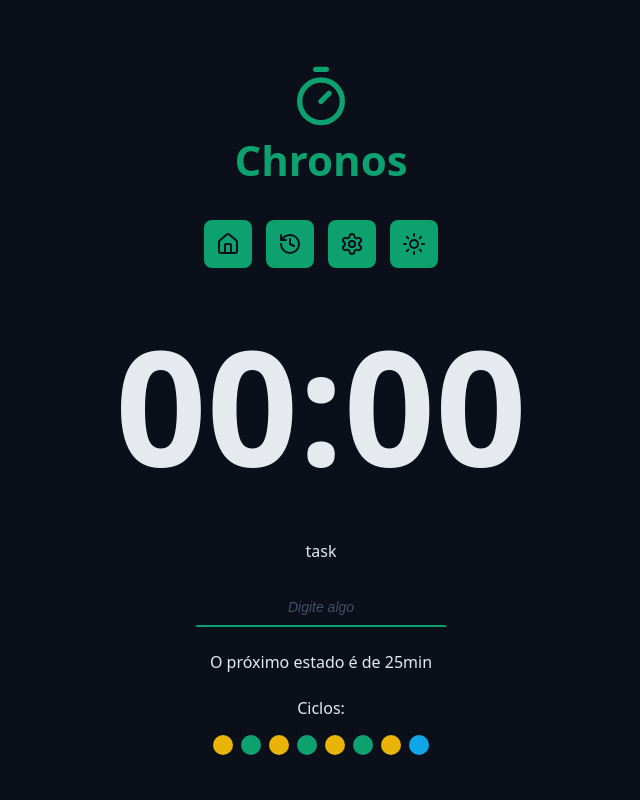
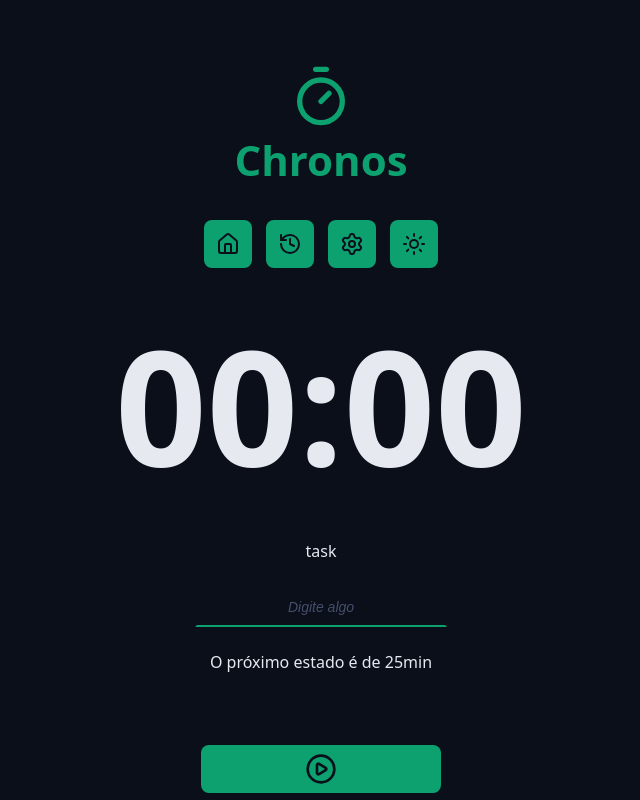
Before and after one commit to felipeaugustoap/chronos-pomodoro, a React (Vite) app: page / in a window 1280 px wide. Shown: the top 800 px of the page, without its empty margins (319-959 px from the left). Built offline with nearby package versions, Linux system fonts and the light colour scheme.

Commit message:
finalizing the cycle structure

```diff
--- a/src/components/Cycles/index.tsx
+++ b/src/components/Cycles/index.tsx
@@ -1,21 +1,37 @@
+import { useTaskContext } from '../../contexts/TaskContext/useTaskContext';
+import { getNextCycle } from '../../utils/getNextCycle';
+import { getNextCycleType } from '../../utils/getNextCycleType';
 import styles from './styles.module.css';
 
 
 
 export function Cycles() {
+
+  const { state } = useTaskContext();
+    const cycleStep = Array.from({ length: state.currentCycle })
+
+    const cycleDescriptionMap = {
+        workTime: "foco",
+        shortBreakTime: "descanso curto",
+        longBreakTime: "descanso longo",
+    }
+
   return (
     <div className={styles.cycles}>
           <span>Ciclos:</span>
 
           <div className={styles.cycleDots}>
-              <span className={`${styles.cycleDot} ${styles.workTime}`}></span>
-              <span className={`${styles.cycleDot} ${styles.shortBreakTime}`}></span>
-              <span className={`${styles.cycleDot} ${styles.workTime}`}></span>
-              <span className={`${styles.cycleDot} ${styles.shortBreakTime}`}></span>
-              <span className={`${styles.cycleDot} ${styles.workTime}`}></span>
-              <span className={`${styles.cycleDot} ${styles.shortBreakTime}`}></span>
-              <span className={`${styles.cycleDot} ${styles.workTime}`}></span>
-              <span className={`${styles.cycleDot} ${styles.longBreakTime}`}></span>
+              {cycleStep.map((_, index) => {
+                  const nextCycle = getNextCycle(index)
+                  const nextCycleType = getNextCycleType(nextCycle)
+                  return (
+                      <span
+                        key={nextCycle}
+                        className={`${styles.cycleDot} ${styles[nextCycleType]}`}
+                        aria-label={`Indicador de ciclo de ${cycleDescriptionMap[nextCycleType]}`}
+                        title={`Indicador de ciclo de ${cycleDescriptionMap[nextCycleType]}`}
+                      ></span>)
+              })}
           </div>
     </div>
   );
--- a/src/components/MainForm/index.tsx
+++ b/src/components/MainForm/index.tsx
@@ -75,9 +75,14 @@
                         <p>O próximo estado é de 25min</p>
                     </div>
 
+                    {state.currentCycle > 0 && (
+
                     <div className={styles.formRow}>
                         <Cycles/>
                     </div>
+
+                    )}
+
 
                     <div className={styles.formRow}>
                         <DefaultButton icon={<PlayCircleIcon />} color='green' />
```
